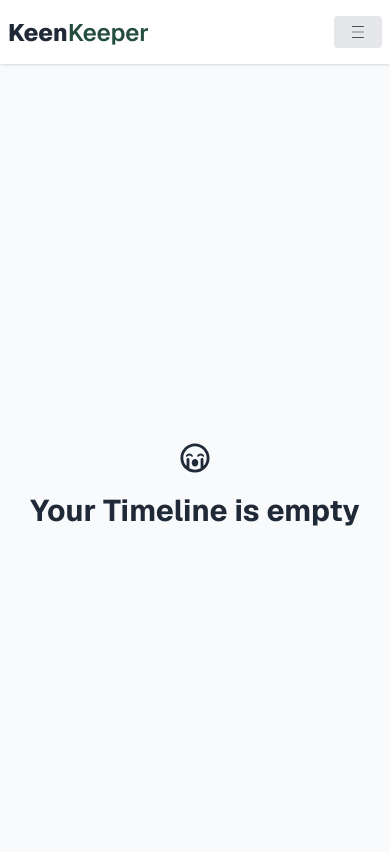
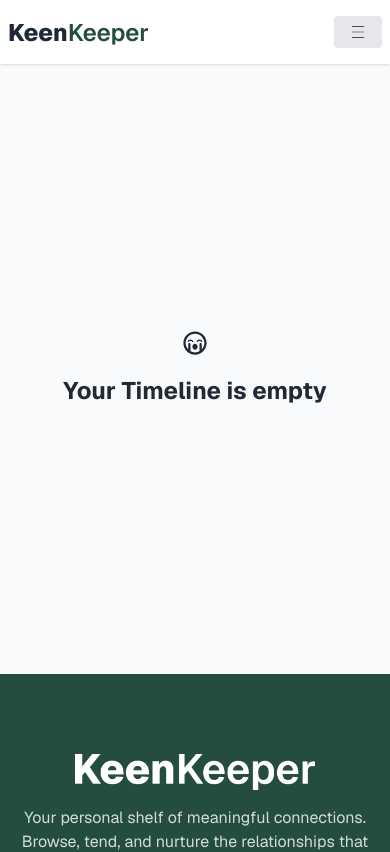
Before and after one commit to Abdul-Momin-Rahman/B13-A07-Keen-Keeper, a React (Vite) app: page /stats in a window 390 px wide. Shown: the top 852 px of the page. Built offline with nearby package versions, Linux system fonts and the light colour scheme.

Commit message:
changed stas font

```diff
--- a/src/components/Stats.jsx
+++ b/src/components/Stats.jsx
@@ -64,7 +64,7 @@ const Stats = () => {
 
                     :
 
-                    <div className='bg-[#F8FAFC] text-3xl sm:text-5xl text-[#1F2937] font-bold text-center h-screen flex flex-col gap-5 items-center justify-center'>
+                    <div className='bg-[#F8FAFC] text-2xl sm:text-5xl text-[#1F2937] font-bold text-center h-152.5 flex flex-col gap-5 items-center justify-center'>
                         <FaRegSadCry /> Your Timeline is empty
                     </div>
             }
```
